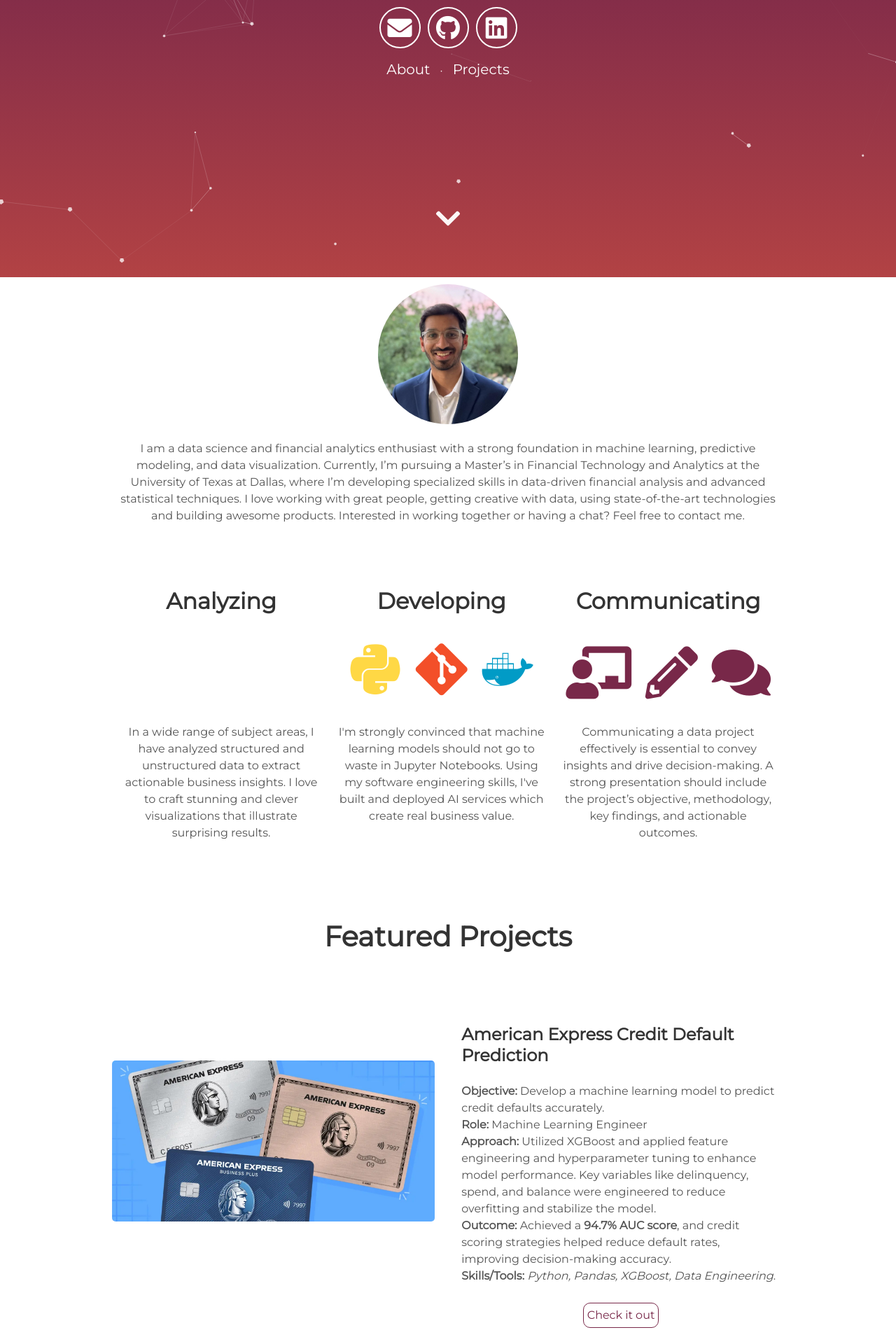
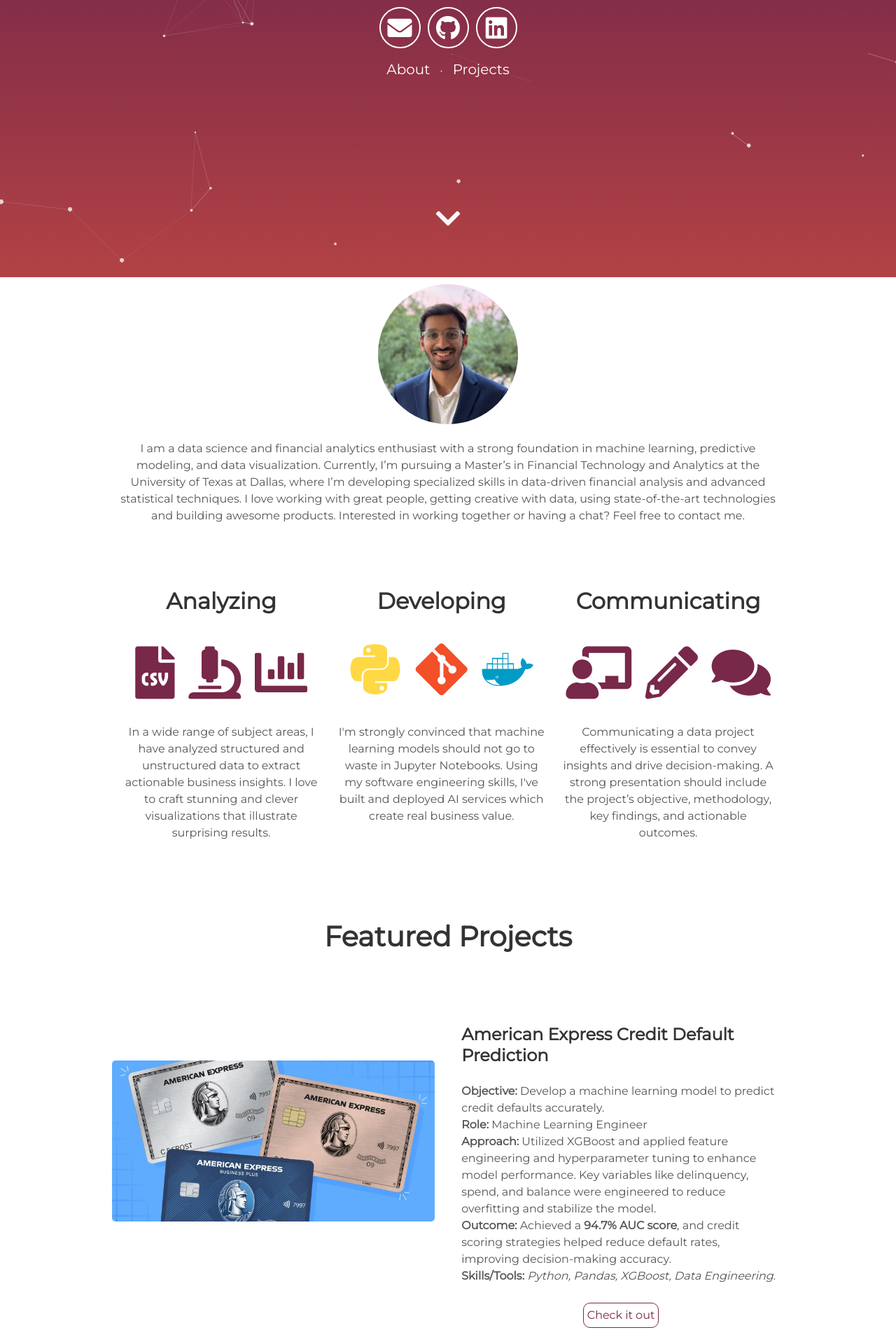
Before and after one commit to ViswaBonam/viswabonam.github.io, a Jekyll site: the page built from index.html, in a window 1280 px wide. Shown: the part 504-2424 px from the top of the page at 70% size. Built offline with Jekyll 4.4.1, drawn with Linux system fonts in a browser that asks for light colours.

Commit message:
Update about.html

```diff
--- a/_includes/about.html
+++ b/_includes/about.html
@@ -13,9 +13,9 @@
   <div class="tech">
     <h2>Analyzing </h2>
   <div class="icons">
-      <i class="fa-solid fa-file-csv" style="color: #37ae3f;"></i>
-      <i class="fa-solid fa-database"></i>
-      <i class="fa-thin fa-chart-column"></i>
+      <i class="icon fas fa-file-csv"></i>
+      <i class="icon fas fa-microscope"></i>
+      <i class="icon fas fa-chart-bar"></i>
     </div>
     <p>
       In a wide range of subject areas, I have analyzed structured and unstructured data to extract actionable business insights.
```
